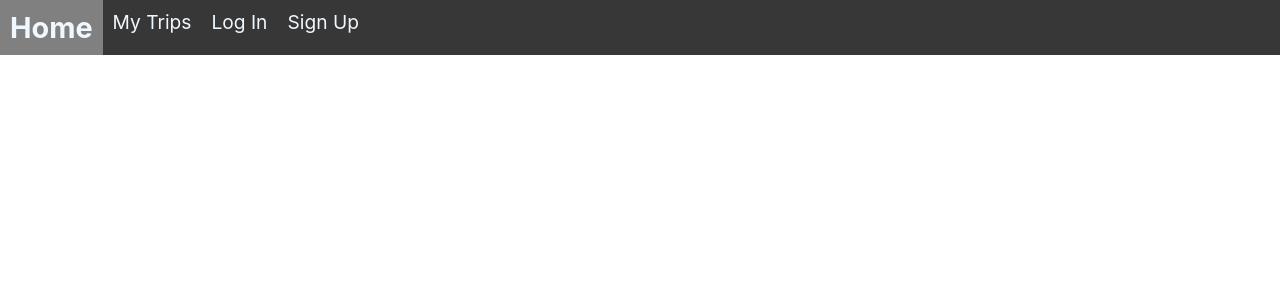
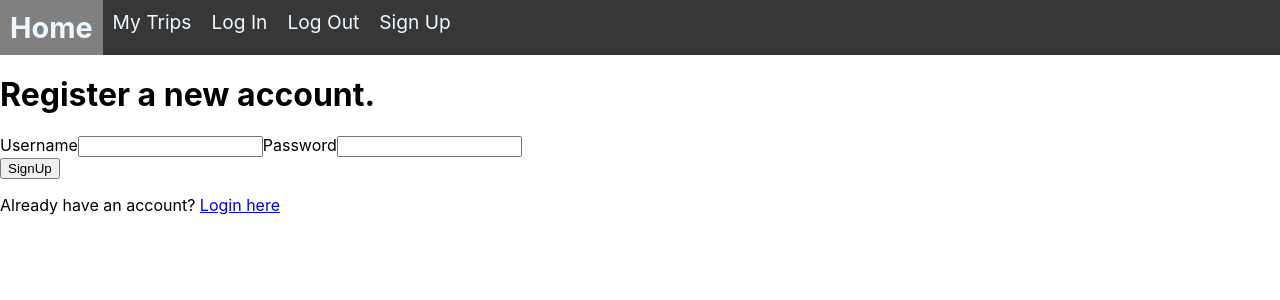
Before and after one commit to gleekl/Team-Project-1, a React (Create React App) app in the folder client/: page /signup in a window 1280 px wide. Shown: the top 300 px of the page. Built offline with nearby package versions, Linux system fonts and the light colour scheme; no server answers.

Commit message:
Login, Logout, Signup, NavBar updated. App.js Nav routes updated.

```diff
--- a/client/src/App.js
+++ b/client/src/App.js
@@ -5,6 +5,9 @@ import "./App.css";
 import NavigationBar from './components/Nav/NavigationBar';
 import TripDetails from './components/TripDetails';
 import TripIndex from './components/TripIndex';
+import Login from './components/Users/Login';
+import Logout from './components/Users/Logout';
+import Signup from './components/Users/Signup';
 
 function App() {
   const [trips, setTrips] = useState(null)
@@ -19,6 +22,7 @@ function App() {
   useEffect(() => {
     getTrips()
   }, [])
+
   return (
     <div className="App">
       <NavigationBar />
@@ -32,6 +36,18 @@ function App() {
             path="/:tripID"
             element={trips && <TripDetails trips={trips} />}
           />
+          <Route
+            path="/login"
+            element={<Login />}
+          />
+          <Route
+            path="/logout"
+            element={<Logout />}
+          />
+          <Route
+            path="/signup"
+            element={<Signup />}
+          />
         </Routes>
       </main>
 
--- a/client/src/components/Nav/NavigationBar.js
+++ b/client/src/components/Nav/NavigationBar.js
@@ -9,10 +9,14 @@ const NavigationBar = () => {
       <NavLink to="/">
         My Trips
       </NavLink>
-      <NavLink to="/">
+      <NavLink to="/login">
         Log In
       </NavLink>
-      <NavLink to="/">
+      {/* TEMP LOGOUT BUTTON FOR TEST */}
+      <NavLink to="/logout">
+        Log Out
+      </NavLink>
+      <NavLink to="/signup">
         Sign Up
       </NavLink>
     </nav>
--- a/client/src/components/Users/Login.js
+++ b/client/src/components/Users/Login.js
@@ -47,7 +47,7 @@ const Login = (props) => {
         />
       </div>
       <input type="submit" value="Login" />
-      <p>No account yet? <Link to="/register">Register here</Link></p>
+      <p>No account yet? <Link to="/signup">Register here</Link></p>
     </form>
   )
 }
--- a/client/src/components/Users/Register.js
+++ b/client/src/components/Users/Signup.js
@@ -2,7 +2,7 @@ const { useState } = require("react")
 const { Link } = require("react-router-dom")
 
 
-const Register = (props) => {
+const Signup = (props) => {
   const [fields, setFields] = useState({ username: "", password: "" })
 
   const handleChange = (evt) => {
@@ -14,7 +14,7 @@ const Register = (props) => {
 
   const handleSubmit = async (evt) => {
     evt.preventDefault()
-    const res = await fetch('/users/register', {
+    const res = await fetch('/users/signup', {
       method: 'POST',
       headers: { 'Content-Type': 'application/json' },
       body: JSON.stringify(fields)
@@ -44,10 +44,10 @@ const Register = (props) => {
           id="password"
         />
       </div>
-      <input type="submit" value="Register" />
+      <input type="submit" value="SignUp" />
       <p>Already have an account? <Link to="/login">Login here</Link></p>
     </form>
   )
 }
 
-export default Register
+export default Signup
```
